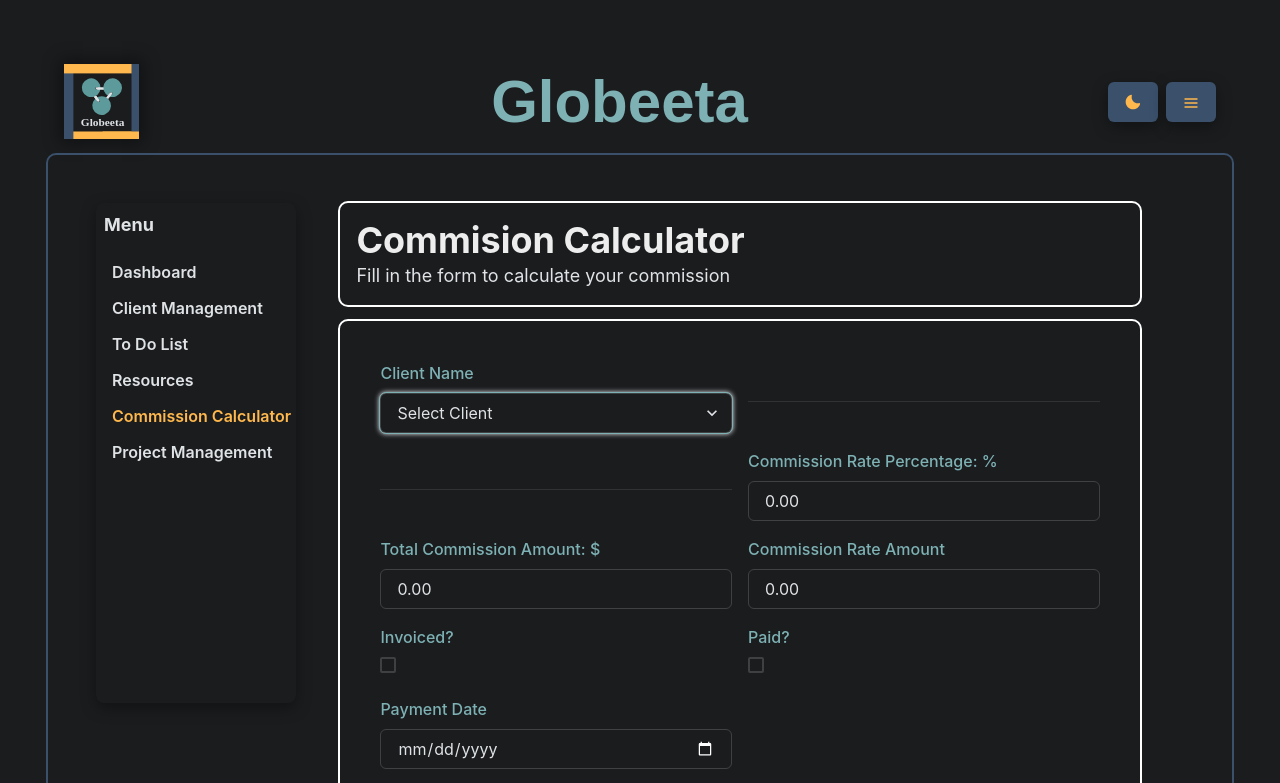
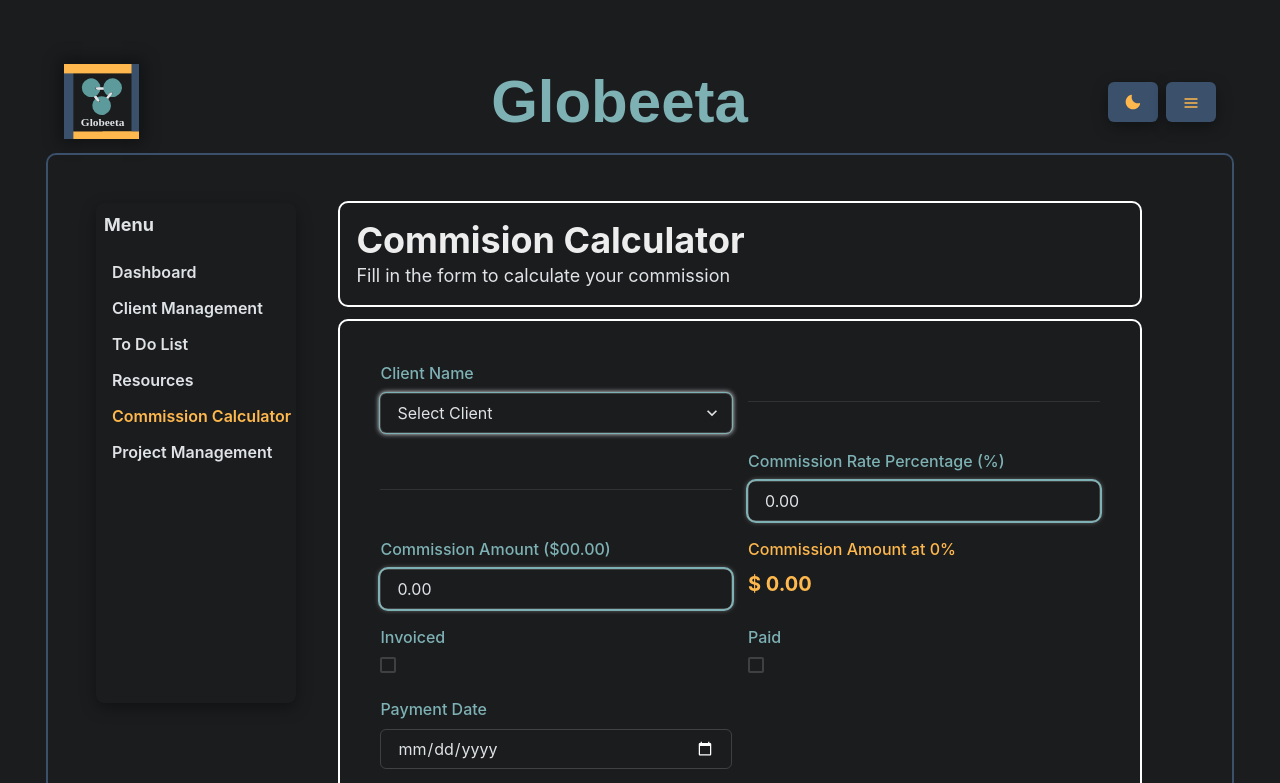
Before and after one commit to JayEyeM/Travel-Agent-App, a React (Vite) app: page /calculator in a window 1280 px wide. Shown: the top 783 px of the page. Built offline with nearby package versions, Linux system fonts and the light colour scheme.

Commit message:
Working on Commission Form
Working on commission form so certain values are generated and displayed dynamically. And so that all values get saved correctly on form submit. Still in progress.

```diff
--- a/src/components/calculatorUtils/commissionForm.tsx
+++ b/src/components/calculatorUtils/commissionForm.tsx
@@ -1,43 +1,43 @@
-import { useState, useEffect } from 'react'
-import { Box, FormControl, FormLabel, Input, Checkbox, Button, SimpleGrid, NumberInput, NumberInputField, Select,
-  Divider, AbsoluteCenter, Text
- } from '@chakra-ui/react'
-import { useBrandColors } from '../generalUtils/theme'
-import useBookingsData from '../bookingFormUtils/useBookingsData'
-import useClientData from '../ClientManagmentUtils/UseClientDataHook'
-import dayjs from 'dayjs'
+import { useState, useEffect } from 'react';
+import { Box, FormControl, FormLabel, Input, Checkbox, Button, SimpleGrid, NumberInput, NumberInputField, Select, Divider, AbsoluteCenter, Text } from '@chakra-ui/react';
+import { useBrandColors } from '../generalUtils/theme';
+import useBookingsData from '../bookingFormUtils/useBookingsData';
+import useClientData from '../ClientManagmentUtils/UseClientDataHook';
+import dayjs from 'dayjs';
 
 // Interface for the commission form data
 interface CommissionFormData {
-  clientName: string
-  supplier: string
-  confirmationNumber: string
-  bookingNumber: number
-  finalPaymentDate: string
-  rate: number
-  commission: number
-  commissionRateAmount: number
-  invoiced: boolean
-  paid: boolean
-  paymentDate: string
+  commissionId: number;
+  clientName: string;
+  supplier: string;
+  bookingTravelDate: string;
+  confirmationNumber: string;
+  finalPaymentDate: string;
+  rate: number;
+  commission: number;
+  commissionRateAmount: number;
+  invoiced: boolean;
+  paid: boolean;
+  paymentDate: string;
 }
 
 const CommissionForm = () => {
-  const { primary, background, secondary, accent, text } = useBrandColors()
-  const [selectedClientId, setSelectedClientId] = useState<number | null>(null)
-  const [selectedBookingTravelDate, setSelectedBookingTravelDate] = useState<string | null>(null)
-  const [selectedConfirmationNumber, setSelectedConfirmationNumber] = useState<string | null>(null)
-  const [bookings, setBookings] = useState<any[]>([])
+  const { primary, background, secondary, accent, text } = useBrandColors();
+  const [selectedClientId, setSelectedClientId] = useState<number | null>(null);
+  const [selectedBookingTravelDate, setSelectedBookingTravelDate] = useState<string | null>(null);
+  const [selectedConfirmationNumber, setSelectedConfirmationNumber] = useState<string | null>(null);
+  const [bookings, setBookings] = useState<any[]>([]);
 
-  const { getBookingsByClientId } = useBookingsData()
-  const { clientData } = useClientData()
+  const { getBookingsByClientId } = useBookingsData();
+  const { clientData } = useClientData();
 
   // Initialize state with the CommissionFormData interface
   const [formData, setFormData] = useState<CommissionFormData>({
+    commissionId: 0,
     clientName: '',
     supplier: '',
+    bookingTravelDate: dayjs().format('YYYY-MM-DD'),
     confirmationNumber: '',
-    bookingNumber: 0,
     finalPaymentDate: '',
     rate: 0,
     commission: 0,
@@ -45,47 +45,133 @@ const CommissionForm = () => {
     invoiced: false,
     paid: false,
     paymentDate: ''
-  })
+  });
 
   // Fetch bookings whenever a client is selected
   useEffect(() => {
     if (selectedClientId !== null) {
       const loadBookings = () => {
-        const bookingData = getBookingsByClientId(selectedClientId)
-        setBookings(bookingData)
+        const bookingData = getBookingsByClientId(selectedClientId);
+        setBookings(bookingData);
+      };
+      loadBookings();
+    } else {
+      setBookings([]); // Reset bookings if no client is selected
     }
-      loadBookings()
-    } else {
-      setBookings([]) // Reset bookings if no client is selected
-    }
-  }, [selectedClientId, getBookingsByClientId])
+  }, [selectedClientId, getBookingsByClientId]);
 
   // Fetch the booking's confirmation numbers whenever a booking travel date is selected
   useEffect(() => {
     if (selectedBookingTravelDate !== null) {
-      const booking = bookings.find((b: any) => b.travelDate === selectedBookingTravelDate)
+      const booking = bookings.find((b: any) => b.travelDate === selectedBookingTravelDate);
       if (booking) {
-        setSelectedConfirmationNumber('') // Reset to the placeholder value when a new booking is selected
+        setSelectedConfirmationNumber(''); // Reset to the placeholder value when a new booking is selected
       }
     } else {
-      setSelectedConfirmationNumber(null)
+      setSelectedConfirmationNumber(null);
     }
-  }, [selectedBookingTravelDate, bookings])
+  }, [selectedBookingTravelDate, bookings]);
 
   // Handle input changes
   const handleChange = (e: React.ChangeEvent<HTMLInputElement>) => {
-    const { id, value, type, checked } = e.target
+    const { id, value, type, checked } = e.target;
+    setFormData(prevFormData => ({
+      ...prevFormData,
+      [id]: type === 'checkbox' ? checked : value
+    }));
+  };
+
+  //handle client selection
+  const handleClientChange = (e: React.ChangeEvent<HTMLSelectElement>) => {
+    const selectedId = Number(e.target.value);
+    setSelectedClientId(selectedId);
+
+    // Find the selected client and update formData
+    const selectedClient = clientData.find(client => client.id === selectedId);
+    setFormData(prevFormData => ({
+      ...prevFormData,
+      clientName: selectedClient ? selectedClient.clientName : '',
+    }));
+  };
+
+
+
+  // Handle form submission - save to local storage
+  const handleSubmit = (e: React.FormEvent) => {
+  e.preventDefault();
+
+  // Ensure finalPaymentDate is correctly included in formData
+  const updatedFormData = {
+    ...formData,
+    bookingTravelDate: selectedBookingTravelDate ?? dayjs().format('YYYY-MM-DD'),
+    finalPaymentDate: selectedBookingTravelDate ? bookings.find((b: any) => b.travelDate === selectedBookingTravelDate)?.supplierFinalPaymentDate ?? '' : ''
+  };
+
+  // Debugging: Check form data before saving
+  console.log('Form Data Submitted:', updatedFormData);
+
+  // Save to local storage
+  localStorage.setItem('CommissionFormData', JSON.stringify(updatedFormData));
+
+  // Reset form data and selected values
   setFormData({
-      ...formData,
-      [id]: type === 'checkbox' ? checked : value
-    })
+    commissionId: 0,
+    clientName: '',
+    supplier: '',
+    bookingTravelDate: dayjs().format('YYYY-MM-DD'),
+    confirmationNumber: '',
+    finalPaymentDate: '',
+    rate: 0,
+    commission: 0,
+    commissionRateAmount: 0,
+    invoiced: false,
+    paid: false,
+    paymentDate: ''
+  });
+
+  setSelectedClientId(null);
+  setSelectedBookingTravelDate(null);
+  setSelectedConfirmationNumber(null);
+};
+
+
+
+
+  //handle confirmation number change
+  const handleConfirmationNumberChange = (e: React.ChangeEvent<HTMLSelectElement>) => {
+    const selectedOption = e.target.value;
+    const [confirmationNumber, supplier] = selectedOption.split(' : ');
+
+    // Update state
+    setSelectedConfirmationNumber(selectedOption);
+    setFormData(prevFormData => ({
+      ...prevFormData,
+      confirmationNumber: confirmationNumber || '',
+      supplier: supplier || 'Unknown Supplier'
+    }));
+  };
+
+
+
+
+
+
+  // Effect to calculate commissionRateAmount
+  useEffect(() => {
+    const { rate, commission } = formData;
+    if (rate > 0 && commission > 0) {
+      const calculatedCommissionRateAmount = (rate / 100) * commission;
+      setFormData(prevFormData => ({
+        ...prevFormData,
+        commissionRateAmount: calculatedCommissionRateAmount
+      }));
+    } else {
+      setFormData(prevFormData => ({
+        ...prevFormData,
+        commissionRateAmount: 0
+      }));
     }
-
-  // Handle form submission
-  const handleSubmit = (e: React.FormEvent) => {
-    e.preventDefault()
-    console.log('Form Data Submitted:', formData)
-  }
+  }, [formData.rate, formData.commission]);
 
   return (
     <Box
@@ -108,13 +194,14 @@ const CommissionForm = () => {
               id='clientName'
               color={text}
               value={selectedClientId !== null ? selectedClientId : ''}
-              onChange={(e) => setSelectedClientId(Number(e.target.value))}
+              onChange={handleClientChange}
             >
               <option value="">Select Client</option>
-              {clientData.map((client) => (
+              {clientData.map(client => (
                 <option key={client.id} value={client.id}>{client.clientName}</option>
               ))}
             </Select>
+
           </FormControl>
 
           {/* Booking Selection - Show only if a client is selected */}
@@ -127,12 +214,11 @@ const CommissionForm = () => {
                 id='booking'
                 color={text}
                 boxShadow="0px 0px 5px 1px"
-                value={selectedBookingTravelDate !== null ? selectedBookingTravelDate : ''}  // Use the selected booking travel date
-                onChange={(e) => setSelectedBookingTravelDate(e.target.value)}  // Store the raw value directly
+                value={selectedBookingTravelDate !== null ? selectedBookingTravelDate : ''}
+                onChange={(e) => setSelectedBookingTravelDate(e.target.value)}
               >
                 <option value="">Select Booking</option>
                 {bookings.map((booking) => {
-                  // Parse the date using dayjs
                   const localDate = dayjs(booking.travelDate).format('YYYY-MM-DD'); // Adjust format as needed
                   return (
                     <option key={booking.travelDate} value={booking.travelDate}>
@@ -155,32 +241,32 @@ const CommissionForm = () => {
   id='confirmationNumber'
   color={text}
   boxShadow="0px 0px 5px 1px"
-                value={selectedConfirmationNumber !== null ? selectedConfirmationNumber : ''}  // Keep placeholder when no selection is made
-                onChange={(e) => setSelectedConfirmationNumber(e.target.value)}  // Update the value when selected
+  value={selectedConfirmationNumber || ''}
+  onChange={handleConfirmationNumberChange}
 >
   <option value="">Select Confirmation Number : Supplier</option>
   {bookings
     .find((b: any) => b.travelDate === selectedBookingTravelDate)?.confirmationNumbers?.map((confirmation: any) => {
       const booking = bookings.find((b: any) => b.travelDate === selectedBookingTravelDate);
-                    const supplier = booking?.confirmationNumbers.find((c: any) => c.confirmationNumber === confirmation.confirmationNumber)?.supplier || 'Unknown Supplier';  // Use a default value if supplier is not available
+      const supplier = booking?.confirmationNumbers.find((c: any) => c.confirmationNumber === confirmation.confirmationNumber)?.supplier || 'Unknown Supplier';
       return (
-                      <option key={confirmation.confirmationNumber} value={confirmation.confirmationNumber}>
+        <option key={confirmation.confirmationNumber} value={`${confirmation.confirmationNumber} : ${supplier}`}>
           {confirmation.confirmationNumber} : {supplier}
         </option>
       );
     })}
 </Select>
+
               </FormControl>
-
-
             </Box>
           )}
 
+          {/* Supplier's Final Payment Date */}
           {selectedBookingTravelDate && (
             <FormControl color={accent}>
               <FormLabel htmlFor='finalPaymentDate'>Supplier's Final Payment Date</FormLabel>
               <Input id='finalPaymentDate' color={text} type='date'
-                  value={bookings.find((b: any) => b.travelDate === selectedBookingTravelDate)?.supplierFinalPaymentDate}
+                     value={selectedBookingTravelDate ? bookings.find((b: any) => b.travelDate === selectedBookingTravelDate)?.supplierFinalPaymentDate ?? '' : ''}
                      onChange={handleChange} />
             </FormControl>
           )}
@@ -199,54 +285,63 @@ const CommissionForm = () => {
             <Input id='supplier' color={text} type='text' value={formData.supplier} onChange={handleChange} />
           </FormControl> */}
 
-        <Box mt={{ base: 8, md: 10 }} position={"relative"} >
+          <Box mt={{ base: 8, md: 10 }} position={"relative"}>
             <Divider />
             <AbsoluteCenter bg={background} px='4' w={{ base: '100%', md: 'auto' }}
-                    mt={{ base: 4, md: 0 }} >
-
+                            mt={{ base: 4, md: 0 }}>
             </AbsoluteCenter>
           </Box>
-         <Box mt={{ base: 8, md: 10 }} position={"relative"} >
+
+          <Box mt={{ base: 8, md: 10 }} position={"relative"}>
             <Divider />
             <AbsoluteCenter bg={background} px='4' w={{ base: '100%', md: 'auto' }}
-                    mt={{ base: 4, md: 0 }} >
-
+                            mt={{ base: 4, md: 0 }}>
             </AbsoluteCenter>
           </Box>
 
           {/* Commission Rate */}
           <FormControl color={accent}>
-            <FormLabel htmlFor='rate'>Commission Rate Percentage: %</FormLabel>
-            <NumberInput defaultValue={0} precision={2}>
+            <FormLabel htmlFor='rate'>Commission Rate Percentage (%)</FormLabel>
+            <NumberInput defaultValue={0} precision={2} step={0.01}
+            outline={'2px solid'}
+            outlineColor={accent}
+            borderRadius={'lg'}
+            boxShadow="0px 0px 5px 1px gray"
+            >
               <NumberInputField id='rate' color={text} value={formData.rate} onChange={handleChange} />
             </NumberInput>
           </FormControl>
 
           {/* Commission Amount */}
           <FormControl color={accent}>
-            <FormLabel htmlFor='commission'>Total Commission Amount: $</FormLabel>
-            <NumberInput defaultValue={0} precision={2}>
+            <FormLabel htmlFor='commission'>Commission Amount ($00.00)</FormLabel>
+            <NumberInput defaultValue={0} precision={2} step={0.01}
+             outline={'2px solid'}
+             outlineColor={accent}
+             borderRadius={'lg'}
+             boxShadow="0px 0px 5px 1px gray"
+            >
               <NumberInputField id='commission' color={text} value={formData.commission} onChange={handleChange} />
             </NumberInput>
           </FormControl>
 
           {/* Commission Rate Amount */}
-          <FormControl color={accent}>
-            <FormLabel htmlFor='commissionRateAmount'>Commission Rate Amount</FormLabel>
-            <NumberInput defaultValue={0} precision={2}>
-              <NumberInputField id='commissionRateAmount' color={text} value={formData.commissionRateAmount} onChange={handleChange} />
-            </NumberInput>
+          <FormControl color={secondary}>
+            <FormLabel htmlFor='commissionRateAmount'>Commission Amount at {formData.rate}%</FormLabel>
+            <Text id='commissionRateAmount' fontSize="xl" fontWeight={"bold"} color={secondary}>
+              $ {formData.commissionRateAmount.toFixed(2)}
+            </Text>
           </FormControl>
 
-          {/* Invoiced Checkbox */}
+          {/* Invoice Checkbox */}
           <FormControl color={accent}>
-            <FormLabel htmlFor='invoiced'>Invoiced?</FormLabel>
+            <FormLabel htmlFor='invoiced'>Invoiced</FormLabel>
             <Checkbox id='invoiced' isChecked={formData.invoiced} onChange={handleChange} />
           </FormControl>
 
           {/* Paid Checkbox */}
           <FormControl color={accent}>
-            <FormLabel htmlFor='paid'>Paid?</FormLabel>
+            <FormLabel htmlFor='paid'>Paid</FormLabel>
             <Checkbox id='paid' isChecked={formData.paid} onChange={handleChange} />
           </FormControl>
 
@@ -257,12 +352,10 @@ const CommissionForm = () => {
           </FormControl>
         </SimpleGrid>
 
-        <Button mt={4} bg={primary} color={secondary} type='submit'>
-          Submit
-        </Button>
+        <Button mt={4} colorScheme='blue' type='submit'>Submit</Button>
       </form>
     </Box>
-  )
-}
+  );
+};
 
-export default CommissionForm
+export default CommissionForm;
```
Lines whose indentation alone changed are shown as unchanged.
